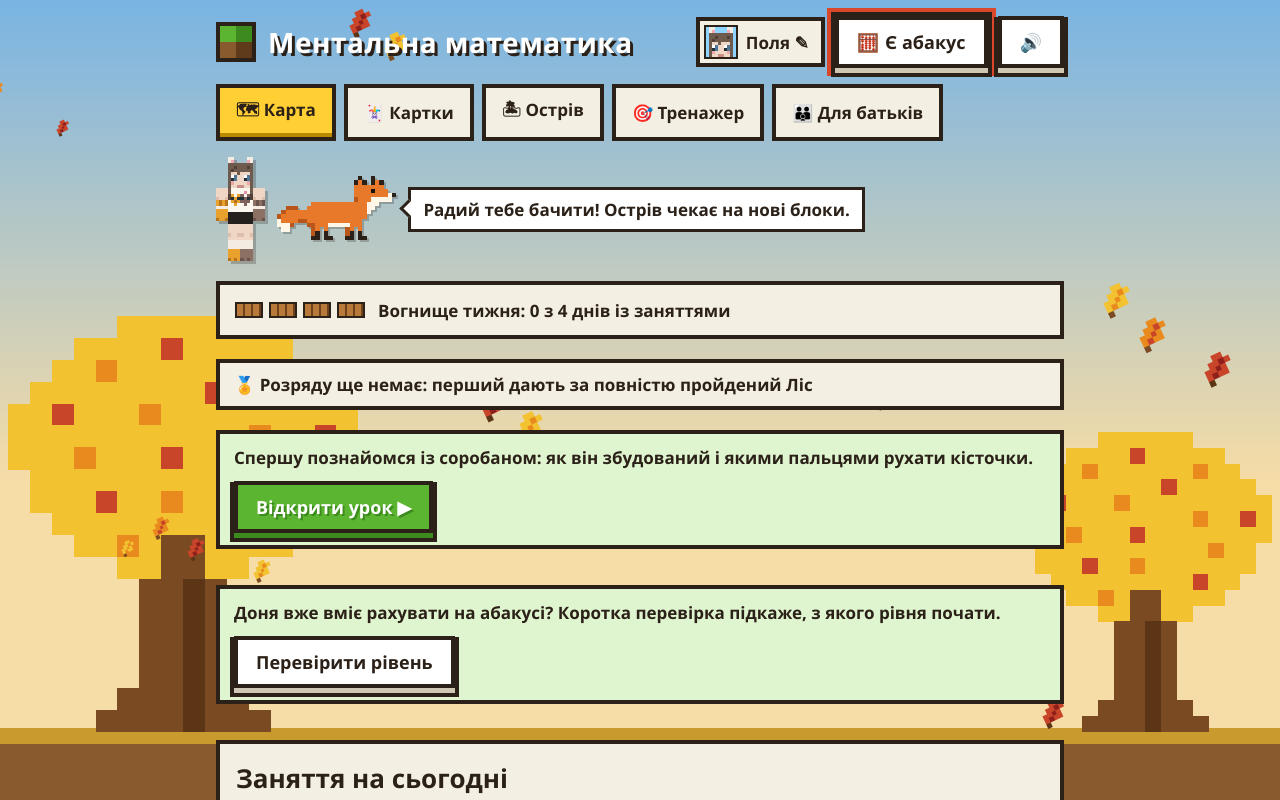
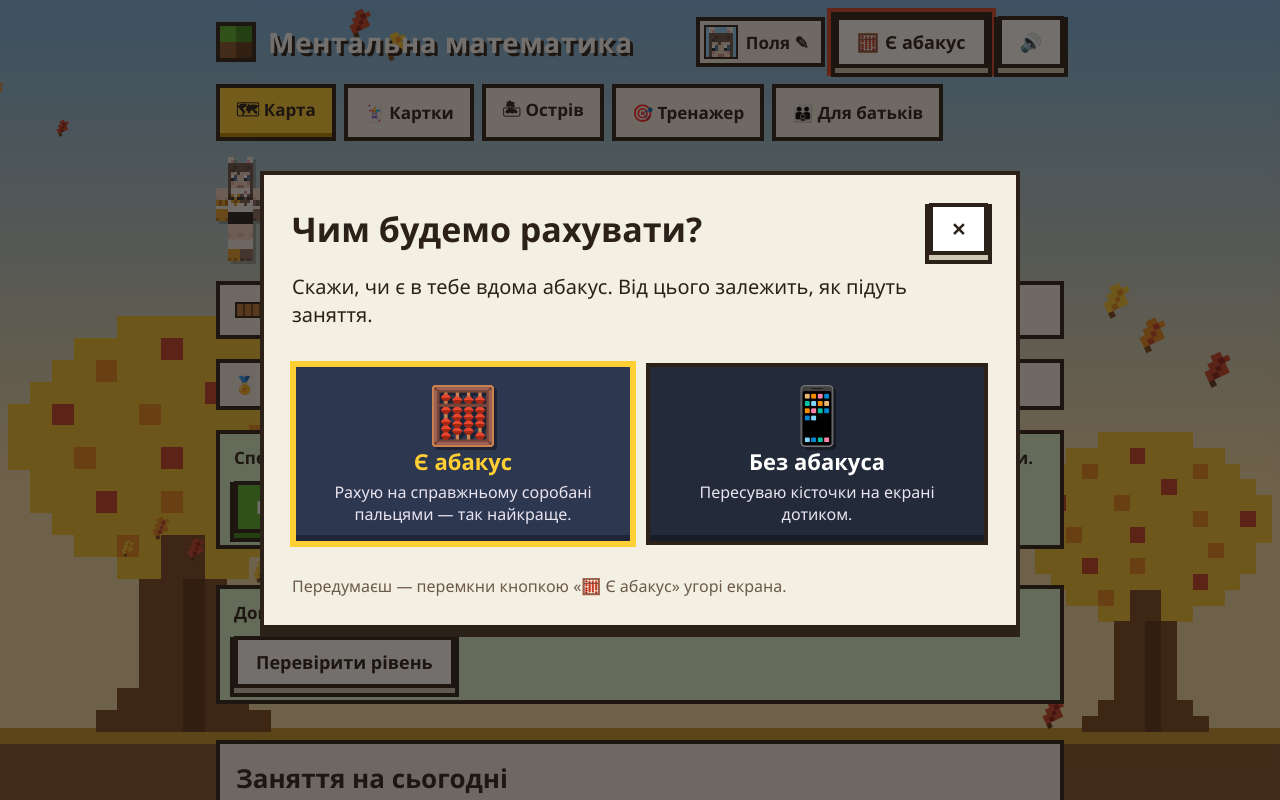
Before and after one commit to nextsukhorutchenko/mental-math, a React (Vite) app: page / in a window 1280 px wide. Shown: the top 800 px of the page. Built offline with nearby package versions, Linux system fonts and the light colour scheme.

Commit message:
Ask on first launch whether there is a real abacus at home
A welcome window offers "Є абакус" or "Без абакуса" and stores the
choice; closing it keeps the real abacus. Children who already have
progress are not asked.

Co-Authored-By: Claude Opus 5.5 <noreply@anthropic.com>

```diff
--- a/src/storage/save.ts
+++ b/src/storage/save.ts
@@ -130,6 +130,8 @@ export interface SaveData {
   questsDone: string[];
   /** Справжнього абакуса немає: рахувати на екранному. */
   screenAbacus: boolean;
+  /** Чи вже питали при першому вході, є вдома абакус чи ні. */
+  abacusAsked: boolean;
 }
 
 export const CARD_LOG_LIMIT = 300;
@@ -167,6 +169,7 @@ export function emptySave(): SaveData {
     skin: DEFAULT_SKIN,
     pet: DEFAULT_PET,
     questsDone: [],
+    abacusAsked: false,
     screenAbacus: false,
   };
 }
@@ -408,6 +411,9 @@ export function parseSave(value: unknown): SaveData | null {
       ? [...new Set(value.questsDone.filter((id): id is string => typeof id === "string"))].slice(0, 100)
       : [],
     screenAbacus: value.screenAbacus === true,
+    // Хто вже займався до появи цього питання, той абакус обрав — не питаємо вдруге.
+    abacusAsked:
+      value.abacusAsked === true || value.screenAbacus === true || history.length > 0 || Object.keys(skills).length > 0,
     cardLog: Array.isArray(value.cardLog)
       ? value.cardLog
           .map(parseCardRecord)
--- a/src/ui/App.tsx
+++ b/src/ui/App.tsx
@@ -24,7 +24,7 @@ import {
 import { type Player, PlayerBadge, PlayerContext, SkinPicker } from "./components/Avatar";
 import { Backdrop } from "./components/Backdrop";
 import { PetPicker } from "./components/Companion";
-import { AbacusToggle } from "./components/AbacusChoice";
+import { AbacusToggle, AbacusWelcome } from "./components/AbacusChoice";
 import { claimQuests } from "../game/island/quests";
 import { CardsScreen } from "./screens/CardsScreen";
 import { CertificateScreen } from "./screens/CertificateScreen";
@@ -298,6 +298,9 @@ export function App() {
         onClose={() => setPickingPet(false)}
       />
     )}
+    {!save.abacusAsked && !inLesson && !inOverlay && !pickingSkin && !pickingPet && (
+      <AbacusWelcome onPick={(screenAbacus) => setSave((current) => ({ ...current, screenAbacus, abacusAsked: true }))} />
+    )}
     <div className="app">
       {holiday && !inLesson && (
         <p className="holiday-ribbon">
--- a/src/ui/components/AbacusChoice.tsx
+++ b/src/ui/components/AbacusChoice.tsx
@@ -1,5 +1,6 @@
 import { useContext, useEffect, useState } from "react";
 import { PlayerContext } from "../player";
+import { Modal } from "./Modal";
 
 /** Скільки секунд кнопка у верхній панелі світиться, щоб її помітили. */
 export const ATTENTION_SECONDS = 7;
@@ -60,3 +61,32 @@ export function AbacusChoice() {
     </div>
   );
 }
+
+/**
+ * Питання при першому вході: є вдома справжній абакус чи рахуємо на екранному.
+ * Закриття без вибору лишає справжній абакус — основний шлях навчання.
+ */
+export function AbacusWelcome({ onPick }: { onPick: (screenAbacus: boolean) => void }) {
+  return (
+    <Modal title="Чим будемо рахувати?" onClose={() => onPick(false)}>
+      <p className="lead">Скажи, чи є в тебе вдома абакус. Від цього залежить, як підуть заняття.</p>
+      <div className="abacus-cards">
+        <button className="abacus-card abacus-card-main" onClick={() => onPick(false)}>
+          <span className="abacus-card-icon" aria-hidden="true">
+            🧮
+          </span>
+          <b>Є абакус</b>
+          <span>Рахую на справжньому соробані пальцями — так найкраще.</span>
+        </button>
+        <button className="abacus-card" onClick={() => onPick(true)}>
+          <span className="abacus-card-icon" aria-hidden="true">
+            📱
+          </span>
+          <b>Без абакуса</b>
+          <span>Пересуваю кісточки на екрані дотиком.</span>
+        </button>
+      </div>
+      <p className="note">Передумаєш — перемкни кнопкою «🧮 Є абакус» угорі екрана.</p>
+    </Modal>
+  );
+}
--- a/src/ui/theme.css
+++ b/src/ui/theme.css
@@ -588,6 +588,54 @@ body {
   background: #2e3750;
 }
 
+/* Питання при першому вході: два великі блоки на вибір. */
+.abacus-cards {
+  display: grid;
+  grid-template-columns: repeat(auto-fit, minmax(220px, 1fr));
+  gap: 12px;
+  margin: 16px 0 12px;
+}
+
+.abacus-card {
+  display: flex;
+  flex-direction: column;
+  align-items: center;
+  gap: 6px;
+  padding: 18px 14px 16px;
+  font: inherit;
+  font-size: 16px;
+  line-height: 1.35;
+  text-align: center;
+  color: #e8e4f0;
+  background: #232a3a;
+  border: var(--block) solid var(--stone-edge);
+  box-shadow: inset 0 -6px 0 rgba(0, 0, 0, 0.3);
+  cursor: pointer;
+}
+
+.abacus-card b {
+  font-size: 22px;
+  color: #fff;
+}
+
+.abacus-card-icon {
+  font-size: 56px;
+  line-height: 1;
+  filter: drop-shadow(3px 3px 0 rgba(0, 0, 0, 0.35));
+}
+
+.abacus-card:hover,
+.abacus-card:focus-visible {
+  background: #2e3750;
+  border-color: var(--gold);
+  box-shadow: 0 0 0 2px var(--gold), inset 0 -6px 0 rgba(0, 0, 0, 0.3);
+  outline: none;
+}
+
+.abacus-card-main b {
+  color: var(--gold);
+}
+
 .skin-card-active {
   background: #343e56;
   border-color: var(--gold);
```
Also changed, not shown: 1 other file (tests, documents, lock files or other folders).
